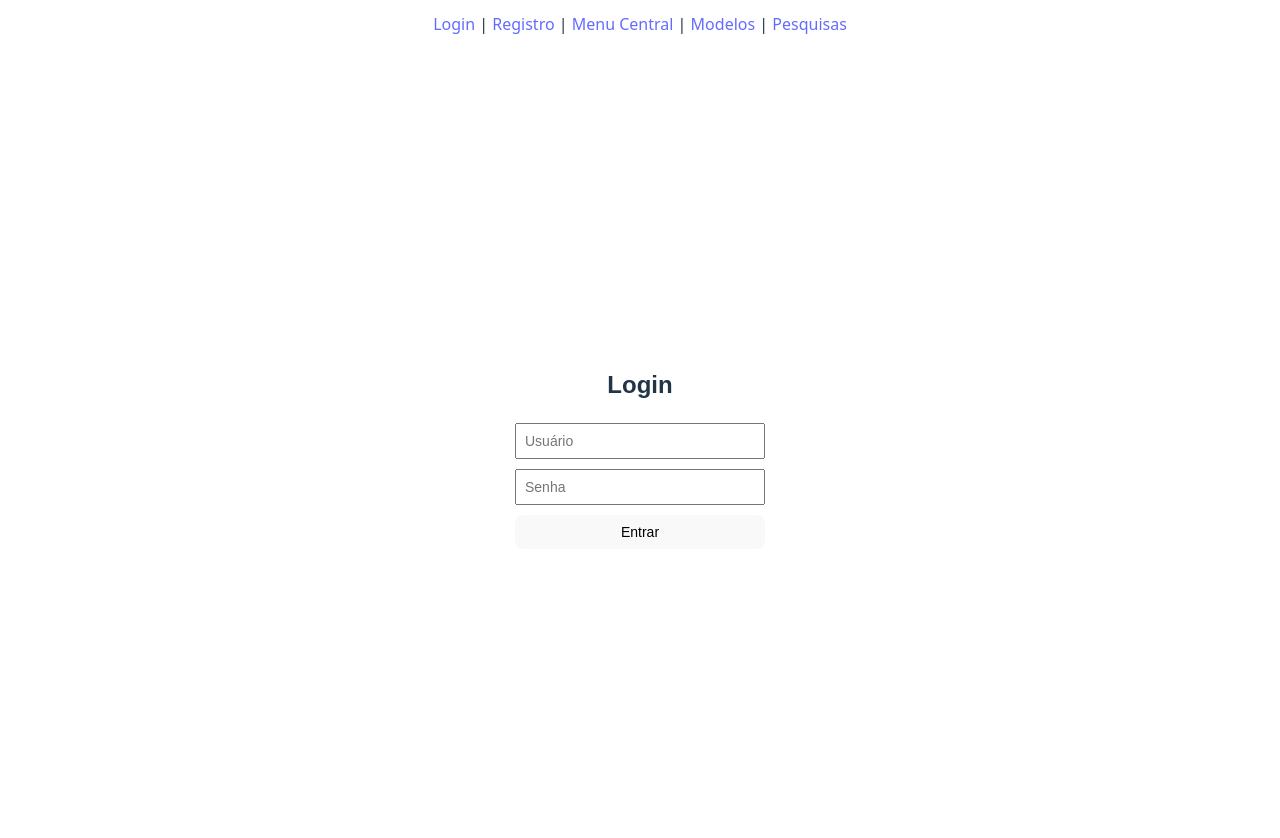
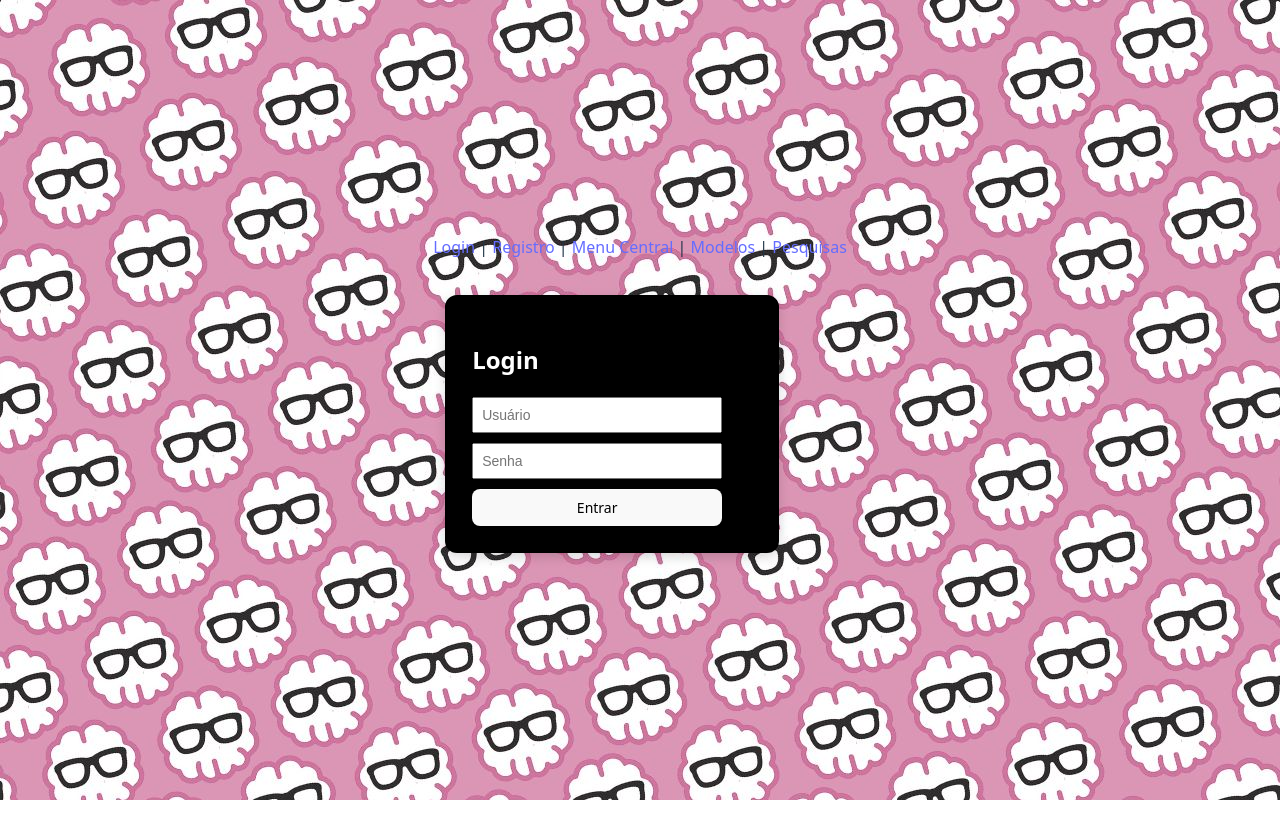
Before and after one commit to Leonardo-Queiroz-1023/Projetos, a React app in the folder Frontend/: page /login in a window 1280 px wide. Shown: the top 838 px of the page. After the commit the page ends 800 px from the top, so only its background shows below. Built offline with nearby package versions, Linux system fonts and the light colour scheme; the HTML template or start-up script is replaced by a standard one.

Commit message:
Background de texto e da tela +arquivo de criar modelos

```diff
--- a/Frontend/src/App.jsx
+++ b/Frontend/src/App.jsx
@@ -6,16 +6,18 @@ import Register from "./pages/Register.jsx";
 import MenuCentral from "./pages/MenuCentral.jsx";
 import Modelos from "./pages/Modelos.jsx";
 import Pesquisas from "./pages/Pesquisas.jsx";
+import CriarModelos from "./pages/CriarModelos.jsx";
+
 
 export default function App() {
   return (
     <>
       <nav style={{ padding: 12 }}>
-        <Link to="/login">Login</Link> |{" "}
-        <Link to="/register">Registro</Link> |{" "}
-        <Link to="/menu-central">Menu Central</Link> |{" "}
-        <Link to="/modelos">Modelos</Link> |{" "}
-        <Link to="/pesquisas">Pesquisas</Link>
+        <Link to="/Login">Login</Link> |{" "}
+        <Link to="/Register">Registro</Link> |{" "}
+        <Link to="/Menu-central">Menu Central</Link> |{" "}
+        <Link to="/Modelos">Modelos</Link> |{" "}
+        <Link to="/Pesquisas">Pesquisas</Link>
       </nav>
 
       <Routes>
@@ -25,6 +27,7 @@ export default function App() {
         <Route path="/menu-central" element={<MenuCentral />} />
         <Route path="/modelos" element={<Modelos />} />
         <Route path="/pesquisas" element={<Pesquisas />} />
+        <Route path="/CriarModelos" element={<CriarModelos />} />
         <Route path="*" element={<div>404</div>} />
       </Routes>
     </>
--- /dev/null
+++ b/Frontend/src/components/PerimeterBox.jsx
@@ -0,0 +1,19 @@
+// src/components/PerimeterBox.jsx
+import React from "react";
+
+const baseStyle = {
+  backgroundColor: "black",                 // cor interna do card
+  color: "white",
+  padding: "24px",                          // espaço interno
+  borderRadius: "12px",                     // bordas arredondadas
+  boxShadow: "0 4px 12px rgba(0,0,0,0.15)", // sombra
+  border: "3px solid black",
+  margin: "24px",                           // “perímetro” em volta
+};
+
+function PerimeterBox({ children, style }) {
+  // junta o estilo base com o estilo específico daquela tela
+  return <div style={{ ...baseStyle, ...style }}>{children}</div>;
+}
+
+export default PerimeterBox;
--- a/Frontend/src/index.css
+++ b/Frontend/src/index.css
@@ -29,6 +29,9 @@ body {
   align-items: center;
   min-width: 320px;
   min-height: 100vh;
+  background-image: url("/Estampa.jpg");
+  background-repeat: repeat;
+  background-size: auto;
 }
 
 h1 {
--- a/Frontend/src/pages/Login.jsx
+++ b/Frontend/src/pages/Login.jsx
@@ -1,5 +1,7 @@
 import React, { useState, useEffect } from "react";
 import { useNavigate, useLocation } from "react-router-dom";
+import PerimeterBox from "../components/PerimeterBox";
+
 
 function Login() {
   const [username, setUsername] = useState("");
@@ -50,7 +52,7 @@ function Login() {
   };
 
   return (
-    <div style={styles.container}>
+    <PerimeterBox style={{ width: "280px" }}>
       <h2>Login</h2>
       <form onSubmit={handleSubmit} style={styles.form}>
         <input
@@ -74,7 +76,7 @@ function Login() {
         </button>
       </form>
       {message && <p style={styles.message}>{message}</p>}
-    </div>
+    </PerimeterBox>
   );
 }
 
```
Also changed, not shown: Frontend/public/Estampa.jpg (added), Frontend/src/pages/CriarModelos.jsx (added).
